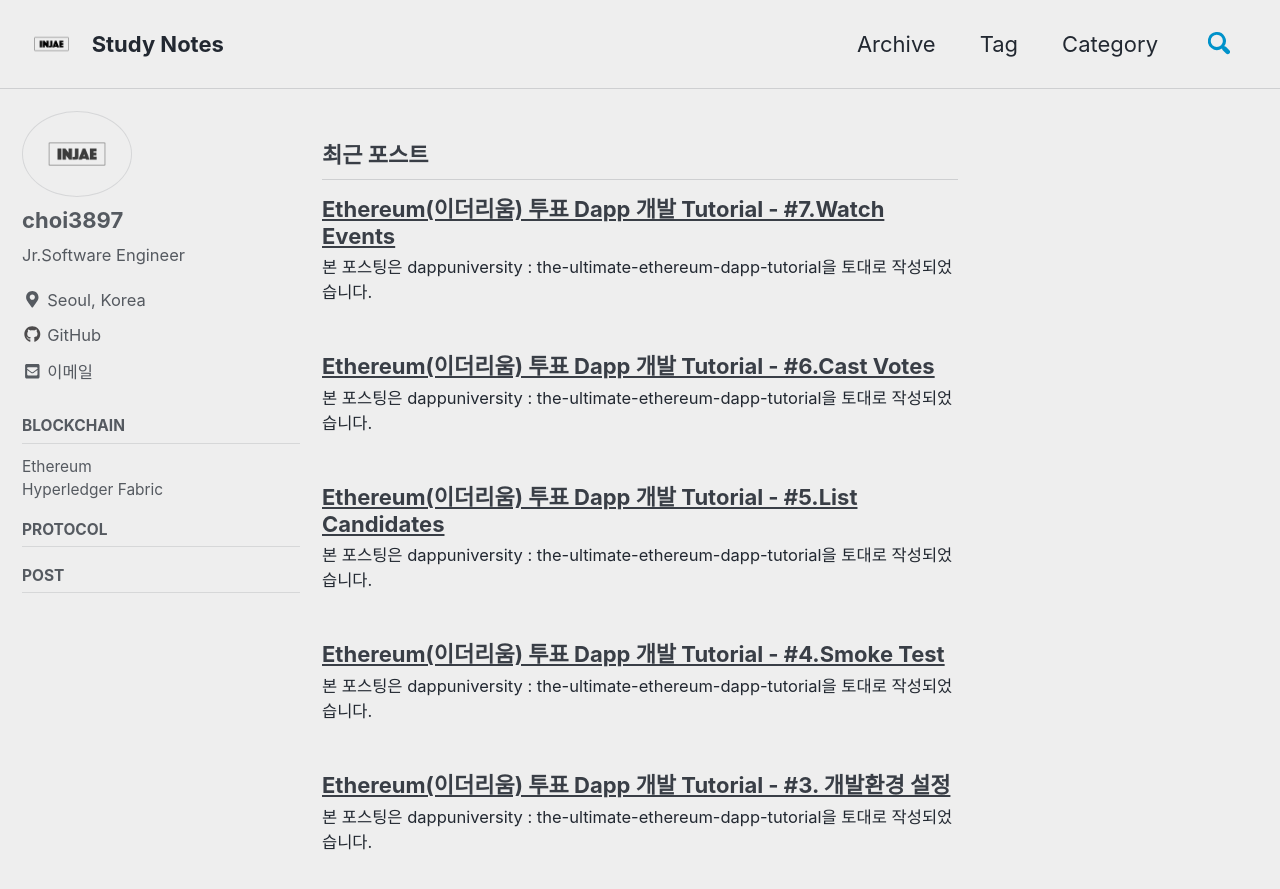
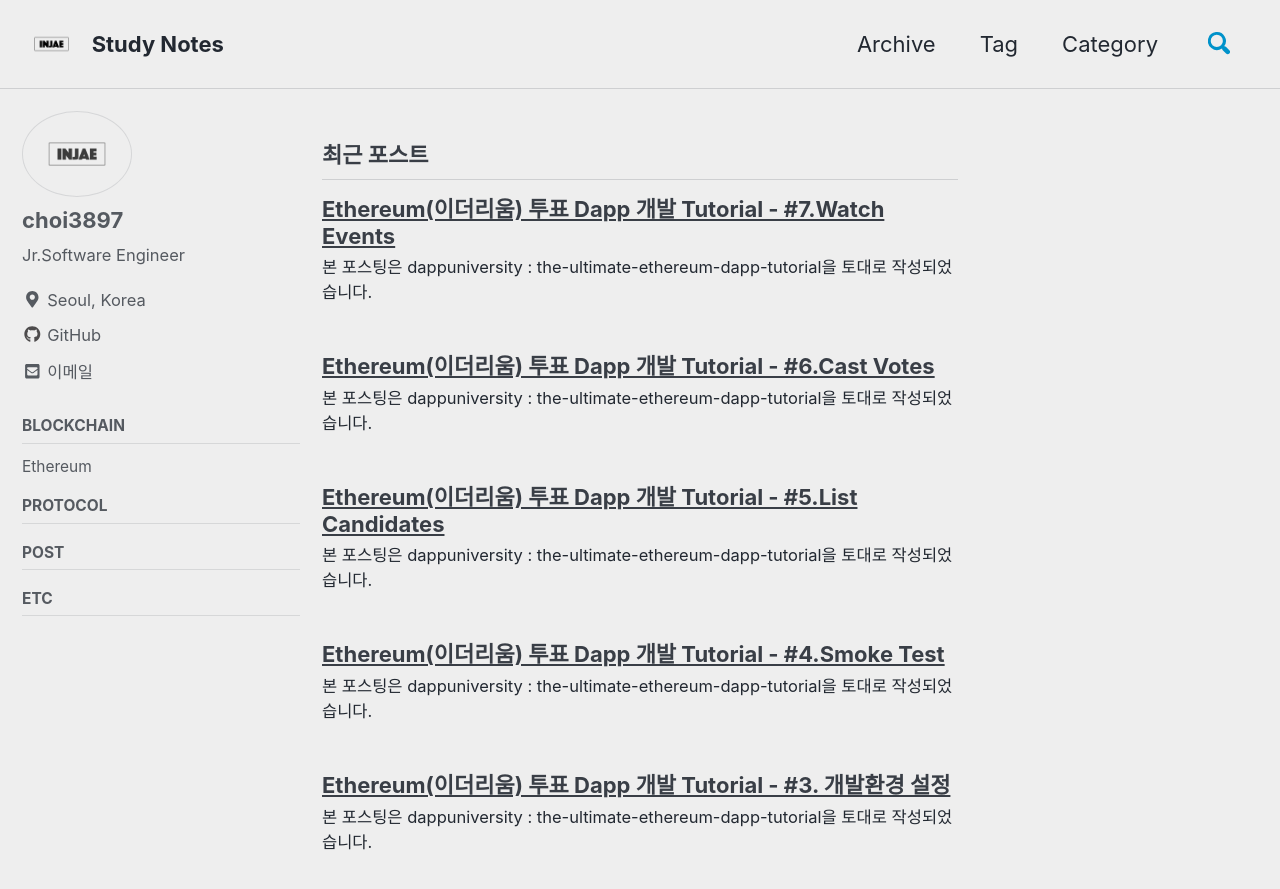
Before and after one commit to choi3897/choi3897.github.io, a Jekyll site: the page built from index.html, in a window 1280 px wide and 900 px high. Shown: the top 889 px of the window. Built offline with Jekyll 4.4.1, drawn with Linux system fonts in a browser that asks for light colours; cached includes are drawn as plain includes; nearby versions of some CDN libraries; the list of posts is cut into pages by our own code.

Commit message:
update categories

```diff
--- a/_data/navigation.yml
+++ b/_data/navigation.yml
@@ -16,9 +16,9 @@ posts:
     children:
       - title: "Ethereum"
         url: /categories/#ethereum
-      - title: "Hyperledger Fabric"
-        url: /categories/#hyperledger-fabric/
   - title: "Protocol"
-    url: "/categories/#protocol/"
+    url: /categories/#protocol
   - title: "Post"
-    url: /categories/#post/
+    url: /categories/#post
+  - title: "Etc"
+    url: /categories/#etc
```
